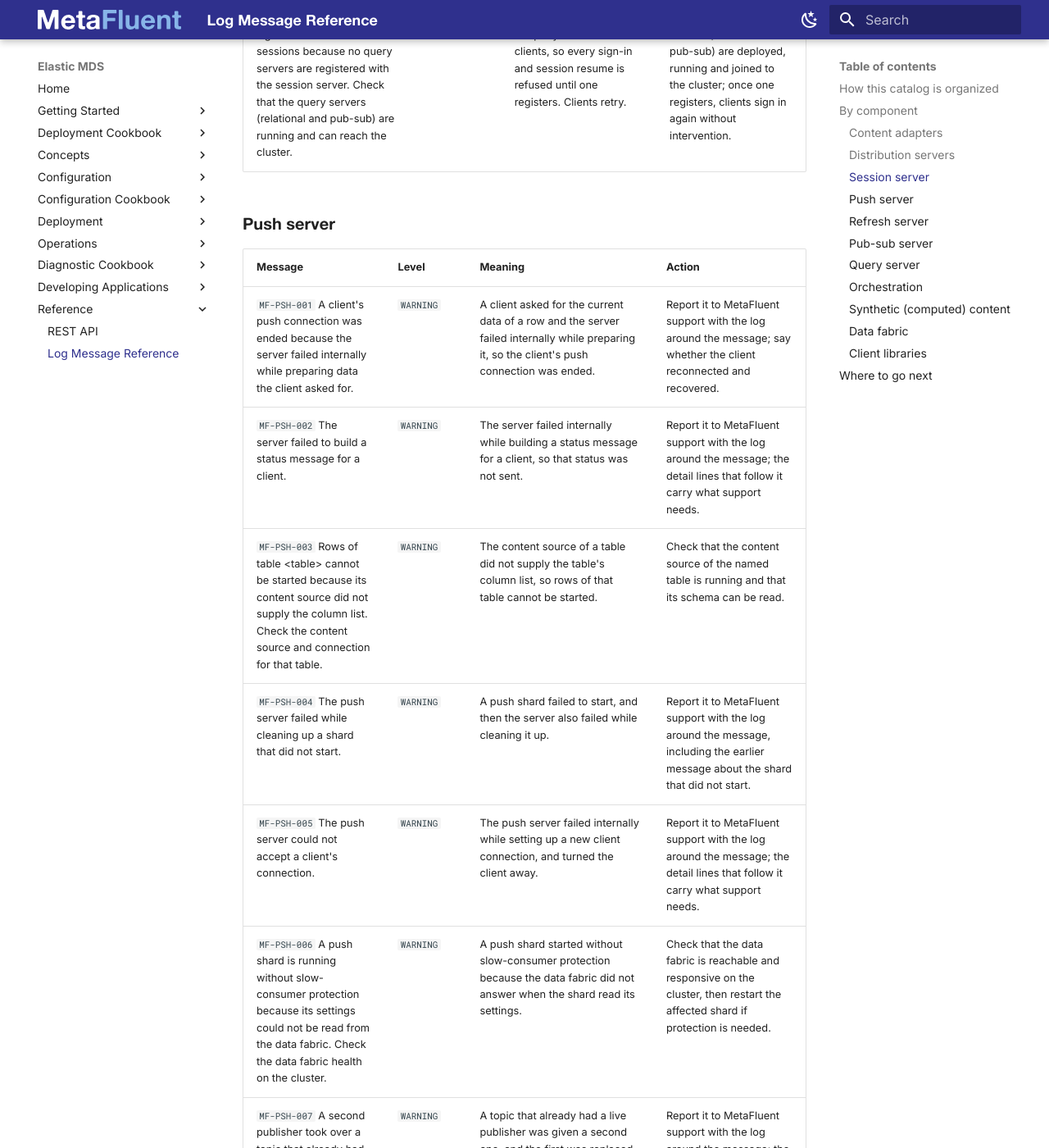
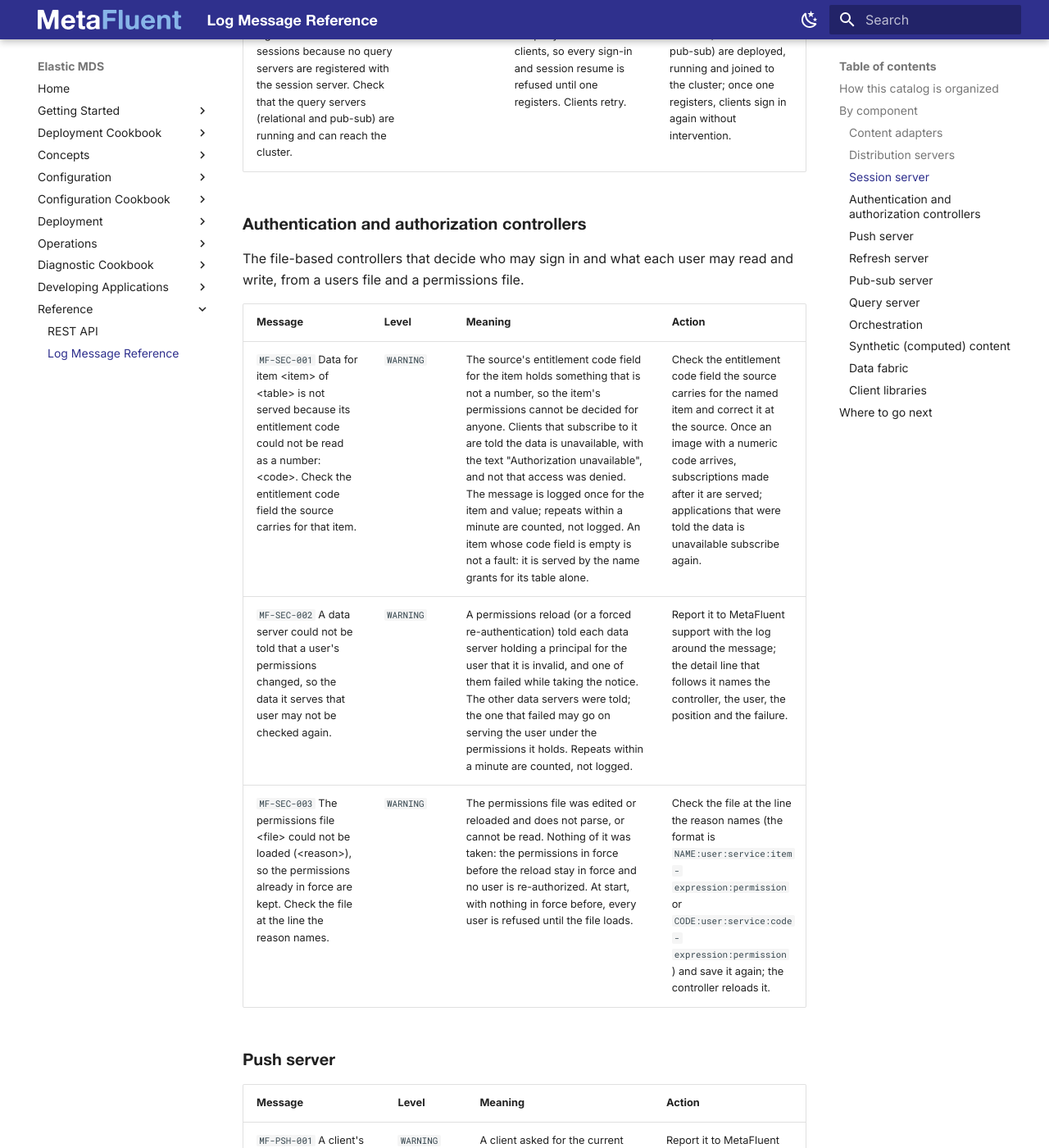
Before and after one commit to MetaFluent/ElasticMDS-docs, an MkDocs documentation site: the page built from docs/Log-Message-Reference.md, in a window 1280 px wide and 1400 px high, scrolled down 20715 px. Shown: the whole window at 82% size. Built offline with MkDocs 1.6.1 and Material for MkDocs 9.7.7, drawn with Linux system fonts in a browser that asks for light colours; the version menu is left out.

Commit message:
Log Message Reference: the file controllers' alerts MF-SEC-001, 002, 003 (MetaFluent/IssueTracking#1672)
https://github.com/MetaFluent/IssueTracking/issues/1672

Co-Authored-By: Claude Fable 5.1 <noreply@anthropic.com>
Claude-Session: https://claude.ai/code/session_01G11mkgRwDAgdkdmvGDSa5r

```diff
--- a/docs/Log-Message-Reference.md
+++ b/docs/Log-Message-Reference.md
@@ -129,6 +129,18 @@ The push, refresh, pub-sub and relational servers that serve clients.
 | `MF-SES-005` A client signing in was refused because of an internal failure. | `WARNING` | A client sent a sign-in that the session server failed to complete for a reason that is not the client's credentials or connection. The client is refused and retries. | Report it to MetaFluent support with the log around the message; the detail line that follows it carries the failure, the user and the position. |
 | `MF-SES-006` Clients cannot sign in or resume their sessions because no query servers are registered with the session server. Check that the query servers (relational and pub-sub) are running and can reach the cluster. | `WARNING` | The session server has no query servers to offer clients, so every sign-in and session resume is refused until one registers. Clients retry. | Check that the query servers (relational and pub-sub) are deployed, running and joined to the cluster; once one registers, clients sign in again without intervention. |
 <!-- generated: session-server end -->
+
+### Authentication and authorization controllers
+
+The file-based controllers that decide who may sign in and what each user may read and write, from a users file and a permissions file.
+
+<!-- generated: security-controllers begin -->
+| Message | Level | Meaning | Action |
+|---------|-------|---------|--------|
+| `MF-SEC-001` Data for item &lt;item&gt; of &lt;table&gt; is not served because its entitlement code could not be read as a number: &lt;code&gt;. Check the entitlement code field the source carries for that item. | `WARNING` | The source's entitlement code field for the item holds something that is not a number, so the item's permissions cannot be decided for anyone. Clients that subscribe to it are told the data is unavailable, with the text "Authorization unavailable", and not that access was denied. The message is logged once for the item and value; repeats within a minute are counted, not logged. An item whose code field is empty is not a fault: it is served by the name grants for its table alone. | Check the entitlement code field the source carries for the named item and correct it at the source. Once an image with a numeric code arrives, subscriptions made after it are served; applications that were told the data is unavailable subscribe again. |
+| `MF-SEC-002` A data server could not be told that a user's permissions changed, so the data it serves that user may not be checked again. | `WARNING` | A permissions reload (or a forced re-authentication) told each data server holding a principal for the user that it is invalid, and one of them failed while taking the notice. The other data servers were told; the one that failed may go on serving the user under the permissions it holds. Repeats within a minute are counted, not logged. | Report it to MetaFluent support with the log around the message; the detail line that follows it names the controller, the user, the position and the failure. |
+| `MF-SEC-003` The permissions file &lt;file&gt; could not be loaded (&lt;reason&gt;), so the permissions already in force are kept. Check the file at the line the reason names. | `WARNING` | The permissions file was edited or reloaded and does not parse, or cannot be read. Nothing of it was taken: the permissions in force before the reload stay in force and no user is re-authorized. At start, with nothing in force before, every user is refused until the file loads. | Check the file at the line the reason names (the format is `NAME:user:service:item-expression:permission` or `CODE:user:service:code-expression:permission`) and save it again; the controller reloads it. |
+<!-- generated: security-controllers end -->
 
 ### Push server
 
```
